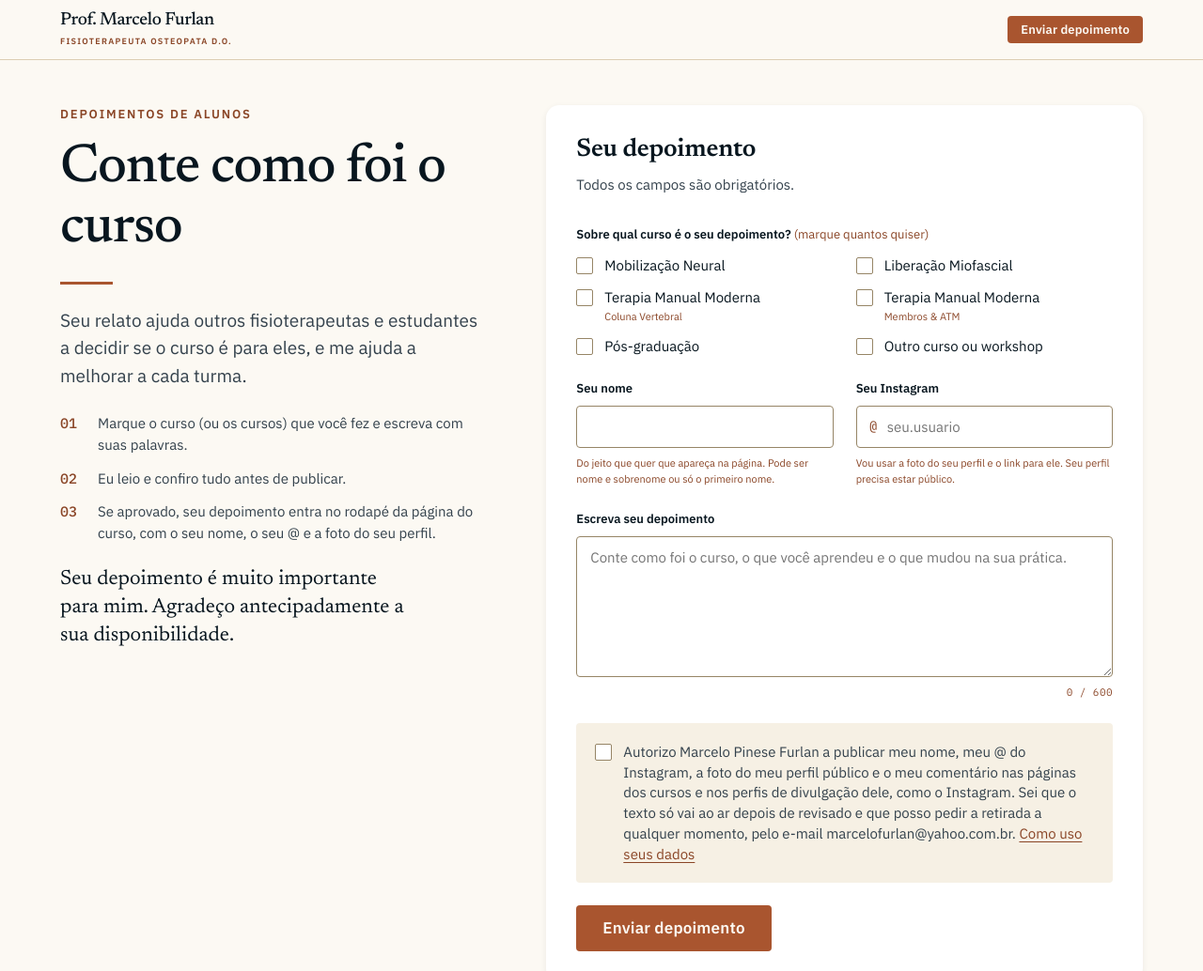
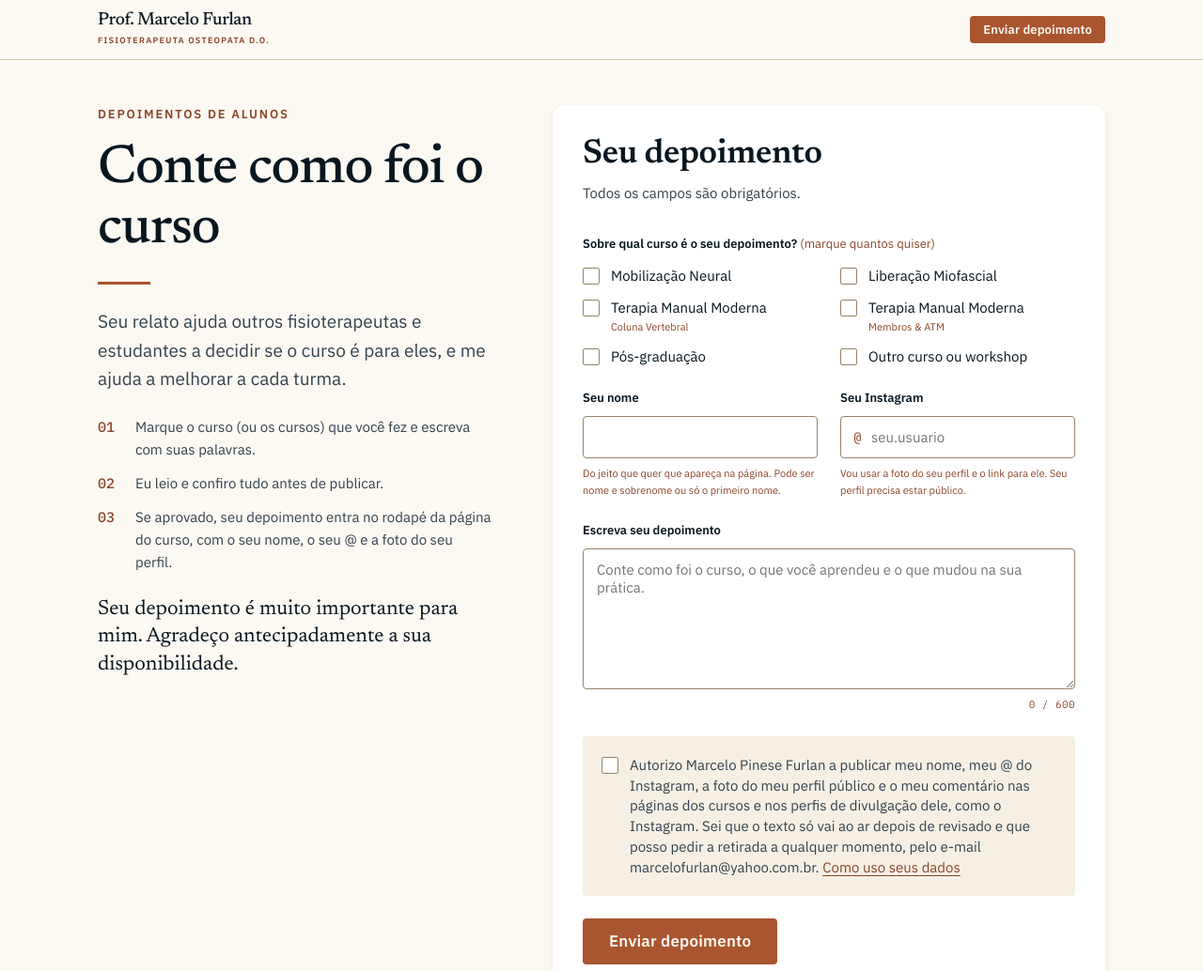
Before and after one commit to marcelofurlanfisio/envio_depoimentos, a plain HTML site: page index.html in a window 1280 px wide. Shown: the top 1034 px of the page at 94% size. Drawn offline with Linux system fonts and the light colour scheme.

Commit message:
Padroniza layout com as landings: largura 1200px, h2 36px, entrelinha 1.6 e z-index do cabeçalho; adiciona GTM
Co-Authored-By: Claude Haiku 5.5 <noreply@anthropic.com>
Claude-Session: https://claude.ai/code/session_01VpYV5qFMV1icAjU4c4Ty92

```diff
--- a/index.html
+++ b/index.html
@@ -1,6 +1,12 @@
 <!DOCTYPE html>
 <html lang="pt-BR">
 <head>
+<script async src="https://www.googletagmanager.com/gtm.js?id=GTM-W4CV6MG7"></script>
+<script>
+  window.dataLayer = window.dataLayer || [];
+  function gtag(){dataLayer.push(arguments);}
+  gtag('js', new Date());
+</script>
 <meta charset="utf-8">
 <meta name="viewport" content="width=device-width, initial-scale=1">
 <meta name="robots" content="noindex">
@@ -34,7 +40,7 @@
   --page-margin:24px;--page-margin-lg:64px;
   --radius-sm:2px;--radius-md:4px;--radius-xl:14px;
   --bw-hairline:1px;--bw-default:1.5px;--bw-rule:3px;--bw-marker:6px;
-  --fs-display-2:58px;--fs-h2:27px;--fs-h3:22px;--fs-body-lg:19px;--fs-body:17px;--fs-body-sm:15px;--fs-label:13px;--fs-micro:11px;
+  --fs-display-2:58px;--fs-h2:36px;--fs-h3:22px;--fs-body-lg:19px;--fs-body:17px;--fs-body-sm:15px;--fs-label:13px;--fs-micro:11px;
   --ls-display:-0.02em;--ls-heading:-0.01em;--ls-eyebrow:0.14em;--ls-mono:0.04em;
   --measure:64ch;--measure-tight:44ch;
   --shadow-xs:0 1px 2px rgba(16,24,32,.06);--shadow-sm:0 2px 6px rgba(16,24,32,.07);
@@ -51,13 +57,13 @@
 
 *,*::before,*::after{box-sizing:border-box}
 html{scroll-behavior:smooth;scroll-padding-top:80px}
-body{margin:0;font-family:var(--font-ui);font-size:var(--fs-body);line-height:1.55;color:var(--text-body);background:var(--surface-page);-webkit-font-smoothing:antialiased}
-h1,h2,h3{font-family:var(--font-display);color:var(--text-heading);margin:0;font-weight:600;letter-spacing:var(--ls-heading);line-height:1.22}
+body{margin:0;font-family:var(--font-ui);font-size:var(--fs-body);line-height:1.6;color:var(--text-body);background:var(--surface-page);-webkit-font-smoothing:antialiased}
+h1,h2,h3{font-family:var(--font-display);color:var(--text-heading);margin:0;font-weight:600;letter-spacing:var(--ls-heading);line-height:1.18}
 p{margin:0;text-wrap:pretty}
 a{color:var(--text-link);text-decoration:underline;text-decoration-thickness:1px;text-underline-offset:3px;transition:color var(--dur-fast) var(--ease-standard)}
 a:hover{color:var(--text-link-hover);text-decoration-thickness:2px}
 :focus-visible{outline:2px solid var(--focus-ring);outline-offset:2px}
-.wrap{max-width:1280px;margin:0 auto;padding:0 var(--page-margin)}
+.wrap{max-width:1200px;margin:0 auto;padding:0 var(--page-margin)}
 @media (min-width:900px){.wrap{padding:0 var(--page-margin-lg)}}
 
 /* Componentes do sistema, em HTML puro */
@@ -86,7 +92,7 @@ a:hover{color:var(--text-link-hover);text-decoration-thickness:2px}
 .callout strong{display:block;color:inherit;font-weight:600;margin-bottom:2px}
 
 /* Barra superior */
-.topbar{position:sticky;top:0;z-index:10;height:64px;display:flex;align-items:center;background:var(--surface-page);border-bottom:var(--bw-hairline) solid transparent;transition:background-color var(--dur-base) var(--ease-standard),border-color var(--dur-base) var(--ease-standard)}
+.topbar{position:sticky;top:0;z-index:20;height:64px;display:flex;align-items:center;background:var(--surface-page);border-bottom:var(--bw-hairline) solid transparent;transition:background-color var(--dur-base) var(--ease-standard),border-color var(--dur-base) var(--ease-standard)}
 .topbar{border-bottom-color:#dccdb2}
 .topbar.scrolled{background:rgba(252,249,243,.88);backdrop-filter:blur(8px);-webkit-backdrop-filter:blur(8px);border-bottom-color:#dccdb2}
 .topbar .wrap{width:100%;display:flex;align-items:center;justify-content:space-between;gap:var(--sp-4)}
```
